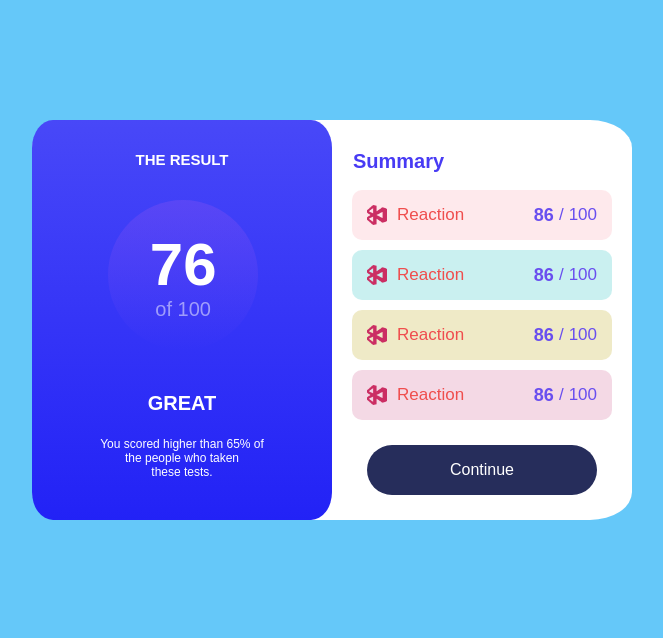
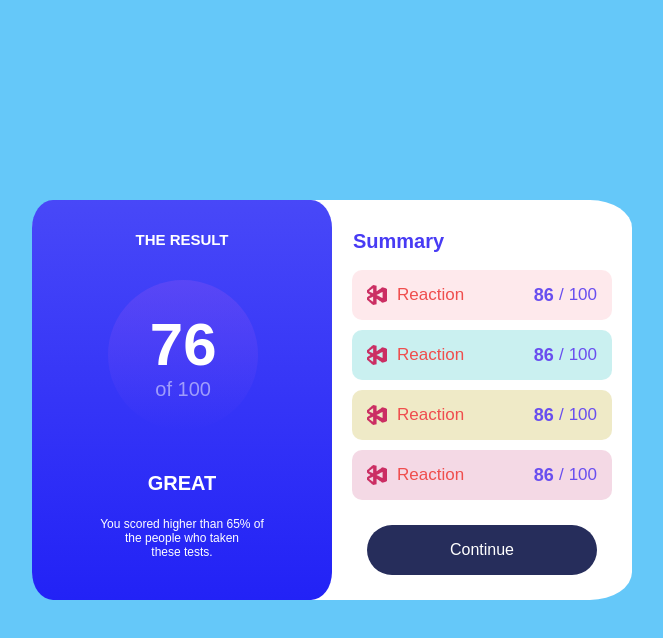
Before and after one commit to SAZZADHOSSAIN111/signupage, a plain HTML site: page index.html in a window 1280 px wide. Shown: the whole page, without its empty margins (308-971 px from the left). Drawn offline with Linux system fonts and the light colour scheme.

Commit message:
center aligned

```diff
--- a/sighnup.css
+++ b/sighnup.css
@@ -15,7 +15,7 @@ body{
     position: absolute;
     top: 50%;
     left: 50%;
-    transform: translate(-50%, -70%);
+    transform: translate(-50%, -50%);
     border-radius: 7%;
     display: grid;
     grid-template-columns: auto auto;
```
